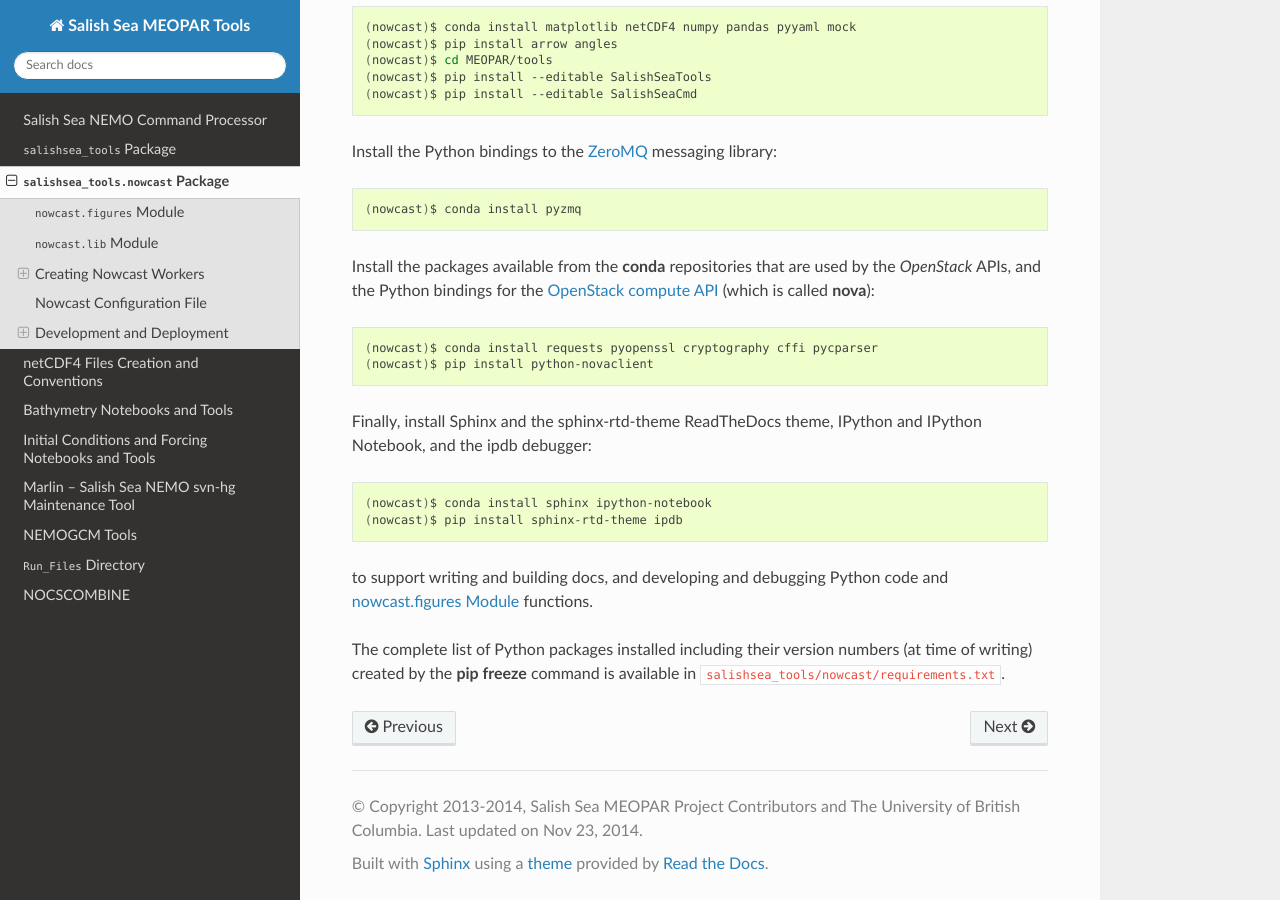
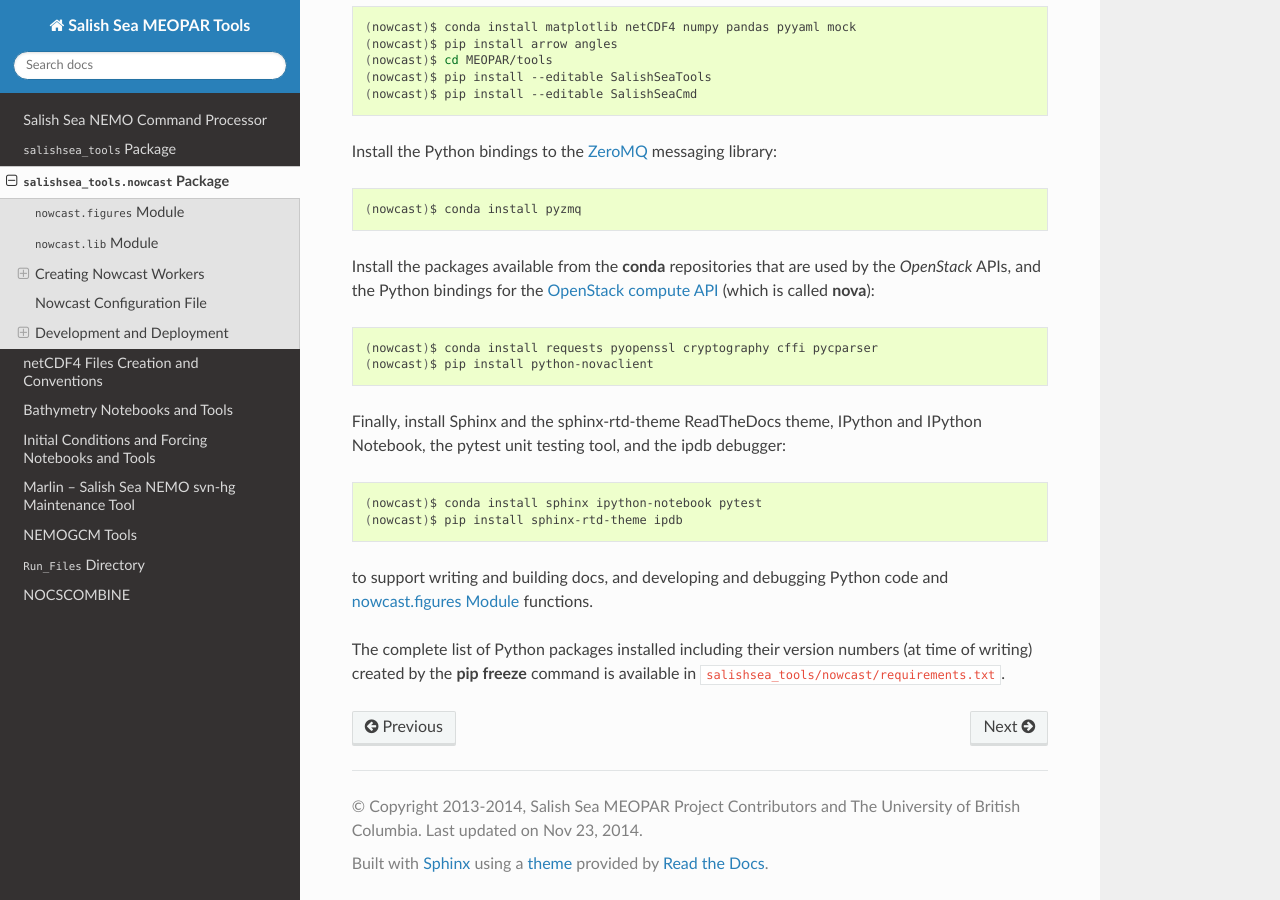
Before and after one commit to SalishSeaCast/tools, a Sphinx documentation site: the page built from docs/SalishSeaTools/nowcast.rst, in a window 1280 px wide and 900 px high, scrolled down 6640 px. Built offline with Sphinx 7.4.7 and the Read the Docs theme 2.0.0, drawn with Linux system fonts in a browser that asks for light colours.

Commit message:
Add installation of pytest package to nowcast environment build instructions.

```diff
--- a/docs/SalishSeaTools/nowcast.rst
+++ b/docs/SalishSeaTools/nowcast.rst
@@ -388,11 +388,12 @@ and the Python bindings for the `OpenStack compute API`_
 Finally,
 install Sphinx and the sphinx-rtd-theme ReadTheDocs theme,
 IPython and IPython Notebook,
+the pytest unit testing tool,
 and the ipdb debugger:
 
 .. code-block:: bash
 
-    (nowcast)$ conda install sphinx ipython-notebook
+    (nowcast)$ conda install sphinx ipython-notebook pytest
     (nowcast)$ pip install sphinx-rtd-theme ipdb
 
 to support writing and building docs,
```
Also changed, not shown: 1 other file.
